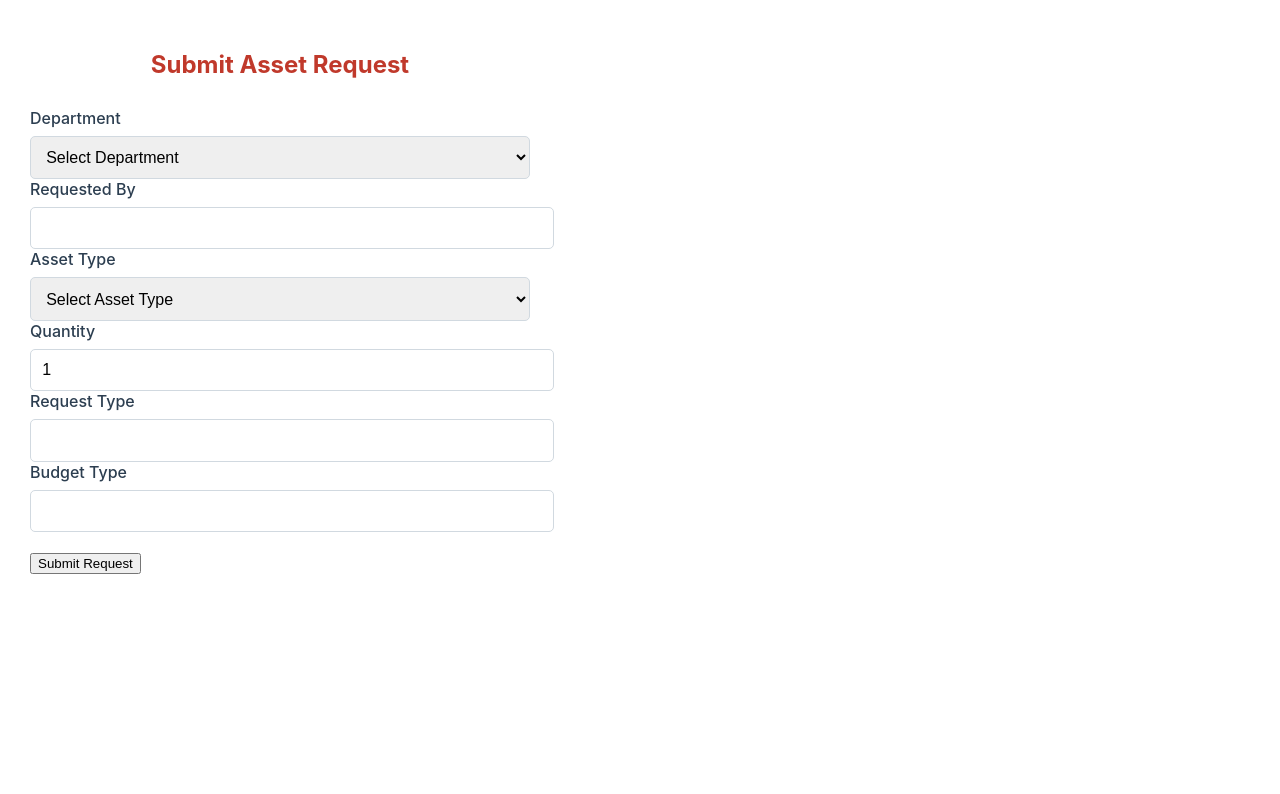
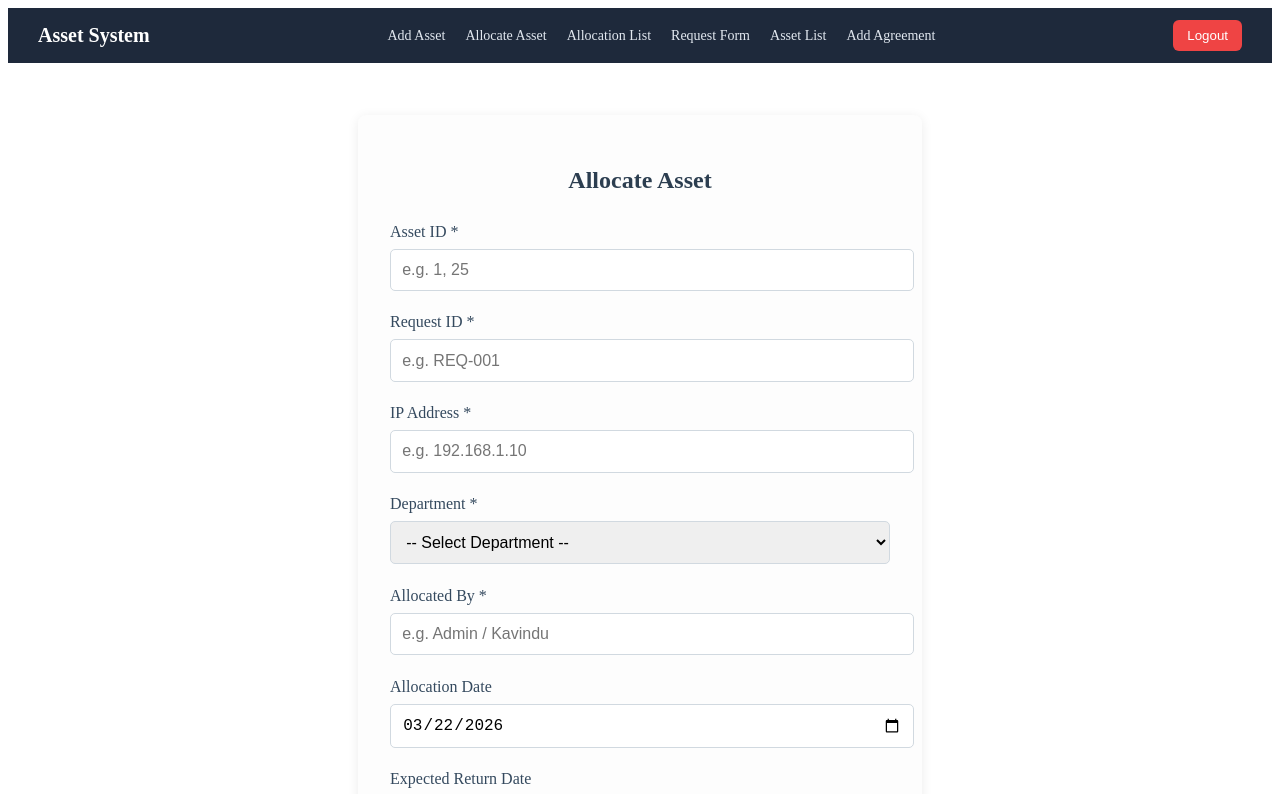
Before and after one commit to TroubleKavindu24/Assets-Management-System, a React (Create React App) app in the folder client/: page /allocate-form in a window 1280 px wide. Shown: the top 794 px of the page. Built offline with nearby package versions, Linux system fonts and the light colour scheme.

Commit message:
before updated allocation function

```diff
--- a/client/src/App.js
+++ b/client/src/App.js
@@ -1,23 +1,33 @@
 import React from "react";
+import { BrowserRouter as Router, Routes, Route } from "react-router-dom";
 
+import Navbar from "./components/NavBar";
+import Dashboard from "./pages/Dashboard/Dashboard";
 import AddAssetForm from "./pages/AddAssets/AddAssetForm";
-import AllocateAssetForm from "./pages/Allocation/AllocateAssetForm"
-import HandoverAssetForm from "./pages/Handover/HandoverAssetForm";
+import AllocateAssetForm from "./pages/Allocation/AllocateAssetForm";
+import AllocateList from "./pages/Allocation/AllocationList";
+import AssetRequest from "./pages/AssetsList/AssetRequestForm";
 import AssetsList from "./pages/AssetsList/AssetsList";
-import AllocationTable from "./pages/Allocation/AllocationList";
-import AssetRequestForm from "./pages/AssetsList/AssetRequestForm";
+
 
 const App = () => {
-    return (
-    <div>
-      {/* <AddAssetForm /> */}
-      {/* <AllocateAssetForm /> */}
-      {/* <HandoverAssetForm /> */}
-      {/* <AssetsList /> */}
-      {/* <AllocationTable/> */}
-      <AssetRequestForm/>
-    </div>
-    )
+  return (
+    <Router>
+      <Navbar />
+      <div style={{ padding: "20px" }}>
+        <Routes>
+          <Route path="/" element={<Dashboard />} />
+          <Route path="/assetForm" element={<AddAssetForm />} />
+          <Route path="/allocate-form" element={<AllocateAssetForm />} />
+          <Route path="/allocate-list" element={<AllocateList />} />
+
+
+          <Route path="/req-asset" element={<AssetRequest />} />
+          <Route path="/assets-list" element={<AssetsList />} />
+        </Routes>
+      </div>
+    </Router>
+   );
 };
 
 export default App;
--- a/client/src/components/NavBar.js
+++ b/client/src/components/NavBar.js
@@ -11,143 +11,59 @@ const NavBar = () => {
     navigate("/login");
   };
 
-  const colors = {
-    bg: "#1e293b",
-    text: "#e2e8f0",
-    primary: "#2c3e50",
-    primaryHover: "#3b4f67",
-    hoverBg: "rgba(44, 62, 80, 0.4)",
-    border: "rgba(226, 232, 240, 0.1)",
+  const styles = {
+    container: {
+      display: "flex",
+      justifyContent: "space-between",
+      alignItems: "center",
+      backgroundColor: "#1e293b",
+      padding: "12px 30px",
+      color: "#fff",
+    },
+    logo: {
+      fontSize: "20px",
+      fontWeight: "bold",
+    },
+    navLinks: {
+      display: "flex",
+      gap: "20px",
+      alignItems: "center",
+    },
+    link: {
+      textDecoration: "none",
+      color: "#e2e8f0",
+      fontSize: "14px",
+      transition: "0.3s",
+    },
+    button: {
+      backgroundColor: "#ef4444",
+      border: "none",
+      padding: "8px 14px",
+      color: "#fff",
+      borderRadius: "6px",
+      cursor: "pointer",
+    },
   };
 
   return (
-    <div
-      style={{
-        width: "240px",
-        height: "100vh",
-        background: colors.bg,
-        color: colors.text,
-        position: "fixed",
-        top: 0,
-        left: 0,
-        display: "flex",
-        flexDirection: "column",
-        borderRight: `1px solid ${colors.border}`,
-        boxShadow: "2px 0 15px rgba(0,0,0,0.25)",
-        zIndex: 1000,
-      }}
-    >
-      {/* Header / Brand */}
-      <div style={{ padding: "24px 20px", borderBottom: `1px solid ${colors.border}` }}>
-        <h3
-          style={{
-            margin: 0,
-            fontSize: "1.5rem",
-            fontWeight: 600,
-            color: "#cbd5e1", // lighter for contrast
-          }}
-        >
-          Menu
-        </h3>
+    <div style={styles.container}>
+      {/* Logo / Brand */}
+      <div style={styles.logo}>Asset System</div>
+
+      {/* Navigation Links */}
+      <div style={styles.navLinks}>
+        <Link to="/assetForm" style={styles.link}>Add Asset</Link>
+        <Link to="/allocate-form" style={styles.link}>Allocate Asset</Link>
+        <Link to="/allocate-list" style={styles.link}>Allocation List</Link>
+        <Link to="/req-asset" style={styles.link}>Request Form</Link>
+        <Link to="/assets-list" style={styles.link}>Asset List</Link>
+        <Link to="/add" style={styles.link}>Add Agreement</Link>
       </div>
 
-      {/* Main Navigation Links */}
-      <nav style={{ flex: 1, padding: "20px 0" }}>
-        <ul style={{ listStyle: "none", padding: 0, margin: 0 }}>
-          <li>
-            <Link
-              to="/add"
-              style={{
-                display: "block",
-                padding: "14px 24px",
-                color: colors.text,
-                textDecoration: "none",
-                fontSize: "1.05rem",
-                transition: "all 0.2s ease",
-              }}
-              onMouseEnter={(e) => {
-                e.currentTarget.style.background = colors.hoverBg;
-                e.currentTarget.style.color = "#cbd5e1";
-              }}
-              onMouseLeave={(e) => {
-                e.currentTarget.style.background = "transparent";
-                e.currentTarget.style.color = colors.text;
-              }}
-            >
-              Add Agreement
-            </Link>
-          </li>
-          <li>
-            <Link
-              to="/summary"
-              style={{
-                display: "block",
-                padding: "14px 24px",
-                color: colors.text,
-                textDecoration: "none",
-                fontSize: "1.05rem",
-                transition: "all 0.2s ease",
-              }}
-              onMouseEnter={(e) => {
-                e.currentTarget.style.background = colors.hoverBg;
-                e.currentTarget.style.color = "#cbd5e1";
-              }}
-              onMouseLeave={(e) => {
-                e.currentTarget.style.background = "transparent";
-                e.currentTarget.style.color = colors.text;
-              }}
-            >
-              Summary
-            </Link>
-          </li>
-
-        </ul>
-      </nav>
-
-      <div
-        style={{
-          padding: "20px",
-          borderTop: `1px solid ${colors.border}`,
-          background: "rgba(0,0,0,0.15)",
-        }}
-      >
-        <div
-          style={{
-            marginBottom: "12px",
-            fontSize: "1.05rem",
-            fontWeight: 500,
-            color: "#ffffffff", // slightly muted
-          }}
-        >
-          User : {user?.username || "User"}
-        </div>
-
-        <button
-          onClick={handleLogout}
-          style={{
-            width: "100%",
-            padding: "10px 16px",
-            background: colors.primary,
-            color: "white",
-            border: "none",
-            borderRadius: "8px",
-            fontSize: "1rem",
-            fontWeight: 500,
-            cursor: "pointer",
-            transition: "all 0.2s ease",
-          }}
-          onMouseEnter={(e) => {
-            e.currentTarget.style.background = colors.primaryHover;
-            e.currentTarget.style.transform = "translateY(-1px)";
-          }}
-          onMouseLeave={(e) => {
-            e.currentTarget.style.background = colors.primary;
-            e.currentTarget.style.transform = "translateY(0)";
-          }}
-        >
-          Logout
-        </button>
-      </div>
+      {/* Logout Button */}
+      <button onClick={handleLogout} style={styles.button}>
+        Logout
+      </button>
     </div>
   );
 };
--- a/client/src/index.js
+++ b/client/src/index.js
@@ -1,17 +1,12 @@
-import React from 'react';
-import ReactDOM from 'react-dom/client';
-import './index.css';
-import App from './App';
-import reportWebVitals from './reportWebVitals';
+import React from "react";
+import ReactDOM from "react-dom/client";
+import App from "./App";
+import { AuthProvider } from "./context/AuthContext";
 
-const root = ReactDOM.createRoot(document.getElementById('root'));
+const root = ReactDOM.createRoot(document.getElementById("root"));
+
 root.render(
-  <React.StrictMode>
+  <AuthProvider>
     <App />
-  </React.StrictMode>
+  </AuthProvider>
 );
-
-// If you want to start measuring performance in your app, pass a function
-// to log results (for example: reportWebVitals(console.log))
-// or send to an analytics endpoint. Learn more: https://bit.ly/CRA-vitals
-reportWebVitals();
--- a/client/src/pages/Allocation/AllocateAssetForm.js
+++ b/client/src/pages/Allocation/AllocateAssetForm.js
@@ -1,21 +1,23 @@
 // src/components/AllocateAssetForm.jsx
-import React, { useState } from 'react';
-import './AllocateAssetForm.css'; // optional
+import React, { useState } from "react";
+import "./AllocateAssetForm.css";
 
 const AllocateAssetForm = () => {
   const [formData, setFormData] = useState({
-    asset_id: '',
-    department_id: '',
-    allocated_by: '',
-    allocated_date: new Date().toISOString().split('T')[0], // today by default
-    return_date: '',
+    asset_id: "",
+    req_id: "",
+    ip_address: "",
+    department_id: "",
+    allocated_by: "",
+    allocated_date: new Date().toISOString().split("T")[0],
+    return_date: "",
   });
 
-  const [message, setMessage] = useState('');
-  const [error, setError] = useState('');
+  const [message, setMessage] = useState("");
+  const [error, setError] = useState("");
   const [loading, setLoading] = useState(false);
 
-  const departments = ['IT', 'HR', 'FINANCE', 'OPERATIONS', 'ADMIN'];
+  const departments = ["IT", "HR", "FINANCE", "OPERATIONS", "ADMIN"];
 
   const handleChange = (e) => {
     const { name, value } = e.target;
@@ -27,42 +29,55 @@ const AllocateAssetForm = () => {
 
   const handleSubmit = async (e) => {
     e.preventDefault();
-    setMessage('');
-    setError('');
+    setMessage("");
+    setError("");
     setLoading(true);
 
-    // Basic client-side check
-    if (!formData.asset_id || !formData.department_id || !formData.allocated_by) {
-      setError('Please fill all required fields');
+    // Validation
+    if (
+      !formData.asset_id ||
+      !formData.req_id ||
+      !formData.ip_address ||
+      !formData.department_id ||
+      !formData.allocated_by
+    ) {
+      setError("Please fill all required fields");
       setLoading(false);
       return;
     }
 
     try {
-      const response = await fetch('http://localhost:5005/api/assets/allocate', {
-        method: 'POST',
-        headers: {
-          'Content-Type': 'application/json',
-        },
-        body: JSON.stringify(formData),
-      });
+      const response = await fetch(
+        "http://localhost:5005/api/assets/asset-allocation",
+        {
+          method: "POST",
+          headers: {
+            "Content-Type": "application/json",
+          },
+          body: JSON.stringify(formData),
+        }
+      );
 
       const result = await response.json();
 
       if (!response.ok) {
-        throw new Error(result.message || 'Allocation failed');
+        throw new Error(result.message || "Allocation failed");
       }
 
-      setMessage('Asset allocated successfully!');
+      setMessage("Asset allocated successfully!");
+
+      // Reset form
       setFormData({
-        asset_id: '',
-        department_id: '',
-        allocated_by: '',
-        allocated_date: new Date().toISOString().split('T')[0],
-        return_date: '',
+        asset_id: "",
+        req_id: "",
+        ip_address: "",
+        department_id: "",
+        allocated_by: "",
+        allocated_date: new Date().toISOString().split("T")[0],
+        return_date: "",
       });
     } catch (err) {
-      setError(err.message || 'Something went wrong');
+      setError(err.message || "Something went wrong");
     } finally {
       setLoading(false);
     }
@@ -76,6 +91,7 @@ const AllocateAssetForm = () => {
       {error && <div className="error-message">{error}</div>}
 
       <form onSubmit={handleSubmit} className="allocate-form">
+        {/* Asset ID */}
         <div className="form-group">
           <label>Asset ID *</label>
           <input
@@ -83,12 +99,38 @@ const AllocateAssetForm = () => {
             name="asset_id"
             value={formData.asset_id}
             onChange={handleChange}
-            placeholder="e.g. 5, 42, 1001"
+            placeholder="e.g. 1, 25"
             required
           />
-          <small>Enter the numeric ID of the asset</small>
         </div>
 
+        {/* Request ID */}
+        <div className="form-group">
+          <label>Request ID *</label>
+          <input
+            type="text"
+            name="req_id"
+            value={formData.req_id}
+            onChange={handleChange}
+            placeholder="e.g. REQ-001"
+            required
+          />
+        </div>
+
+        {/* IP Address */}
+        <div className="form-group">
+          <label>IP Address *</label>
+          <input
+            type="text"
+            name="ip_address"
+            value={formData.ip_address}
+            onChange={handleChange}
+            placeholder="e.g. 192.168.1.10"
+            required
+          />
+        </div>
+
+        {/* Department */}
         <div className="form-group">
           <label>Department *</label>
           <select
@@ -106,18 +148,20 @@ const AllocateAssetForm = () => {
           </select>
         </div>
 
+        {/* Allocated By */}
         <div className="form-group">
-          <label>Allocated By (Name / ID) *</label>
+          <label>Allocated By *</label>
           <input
             type="text"
             name="allocated_by"
             value={formData.allocated_by}
             onChange={handleChange}
-            placeholder="e.g. Kavindu, ADMIN-001, John Doe"
+            placeholder="e.g. Admin / Kavindu"
             required
           />
         </div>
 
+        {/* Allocation Date */}
         <div className="form-group">
           <label>Allocation Date</label>
           <input
@@ -128,6 +172,7 @@ const AllocateAssetForm = () => {
           />
         </div>
 
+        {/* Return Date */}
         <div className="form-group">
           <label>Expected Return Date</label>
           <input
@@ -140,7 +185,7 @@ const AllocateAssetForm = () => {
         </div>
 
         <button type="submit" disabled={loading} className="submit-btn">
-          {loading ? 'Allocating...' : 'Allocate Asset'}
+          {loading ? "Allocating..." : "Allocate Asset"}
         </button>
       </form>
     </div>
--- a/client/src/pages/Allocation/AllocationList.js
+++ b/client/src/pages/Allocation/AllocationList.js
@@ -1,70 +1,43 @@
 import React, { useEffect, useState } from "react";
 import axios from "axios";
 
-function AllocationTable() {
-
-  const [allocations, setAllocations] = useState([]);
-  const [loading, setLoading] = useState(true);
-
-  const getAllocations = async () => {
-    try {
-      const res = await axios.get("http://localhost:5005/api/assets/getAllAllocations");
-      setAllocations(res.data);
-      setLoading(false);
-    } catch (error) {
-      console.error("Error fetching allocations:", error);
-      setLoading(false);
-    }
-  };
+const Allocation = () => {
+  const [data, setData] = useState([]);
 
   useEffect(() => {
-    getAllocations();
+    axios
+      .get("http://localhost:5005/api/assets/getAllAllocations")
+      .then((res) => setData(res.data))
+      .catch((err) => console.log(err));
   }, []);
 
-  if (loading) {
-    return <h3>Loading allocations...</h3>;
-  }
+  return (
+    <div>
+      <h1>Asset Allocations</h1>
 
-  return (
-    <div style={{ padding: "30px" }}>
-      <h2>Asset Allocations</h2>
-
-      <table border="1" cellPadding="10" style={{ borderCollapse: "collapse", width: "100%" }}>
+      <table border="1" cellPadding="10">
         <thead>
           <tr>
-            <th>Allocation ID</th>
+            <th>ID</th>
             <th>Asset ID</th>
-            <th>Request ID</th>
-            <th>IP Address</th>
             <th>Department</th>
             <th>Allocated By</th>
-            <th>Allocated Date</th>
-            <th>Return Date</th>
           </tr>
         </thead>
 
         <tbody>
-          {allocations.map((item) => (
+          {data.map((item) => (
             <tr key={item.allocation_id}>
               <td>{item.allocation_id}</td>
               <td>{item.asset_id}</td>
-              <td>{item.req_id}</td>
-              <td>{item.ip_address}</td>
               <td>{item.department_id}</td>
               <td>{item.allocated_by}</td>
-              <td>{new Date(item.allocated_date).toLocaleDateString()}</td>
-              <td>
-                {item.return_date
-                  ? new Date(item.return_date).toLocaleDateString()
-                  : "N/A"}
-              </td>
             </tr>
           ))}
         </tbody>
-
       </table>
     </div>
   );
-}
+};
 
-export default AllocationTable;
+export default Allocation;
--- /dev/null
+++ b/client/src/pages/Dashboard/Dashboard.js
@@ -0,0 +1,24 @@
+import React from "react";
+
+const Dashboard = () => {
+  return (
+    <div>
+      <h1>Dashboard</h1>
+      <p>Welcome to your system dashboard.</p>
+
+      <div style={{ display: "flex", gap: "20px" }}>
+        <div style={{ border: "1px solid #ccc", padding: "20px" }}>
+          <h3>Total Assets</h3>
+          <p>100</p>
+        </div>
+
+        <div style={{ border: "1px solid #ccc", padding: "20px" }}>
+          <h3>Allocations</h3>
+          <p>50</p>
+        </div>
+      </div>
+    </div>
+  );
+};
+
+export default Dashboard;
```
Also changed, not shown: client/src/pages/Dashboard/AssetRequest.js (added, +12 -0 lines), client/src/pages/Dashboard/Sidebar.js (added, +24 -0 lines), 2 other files (tests, documents, lock files or other folders).
